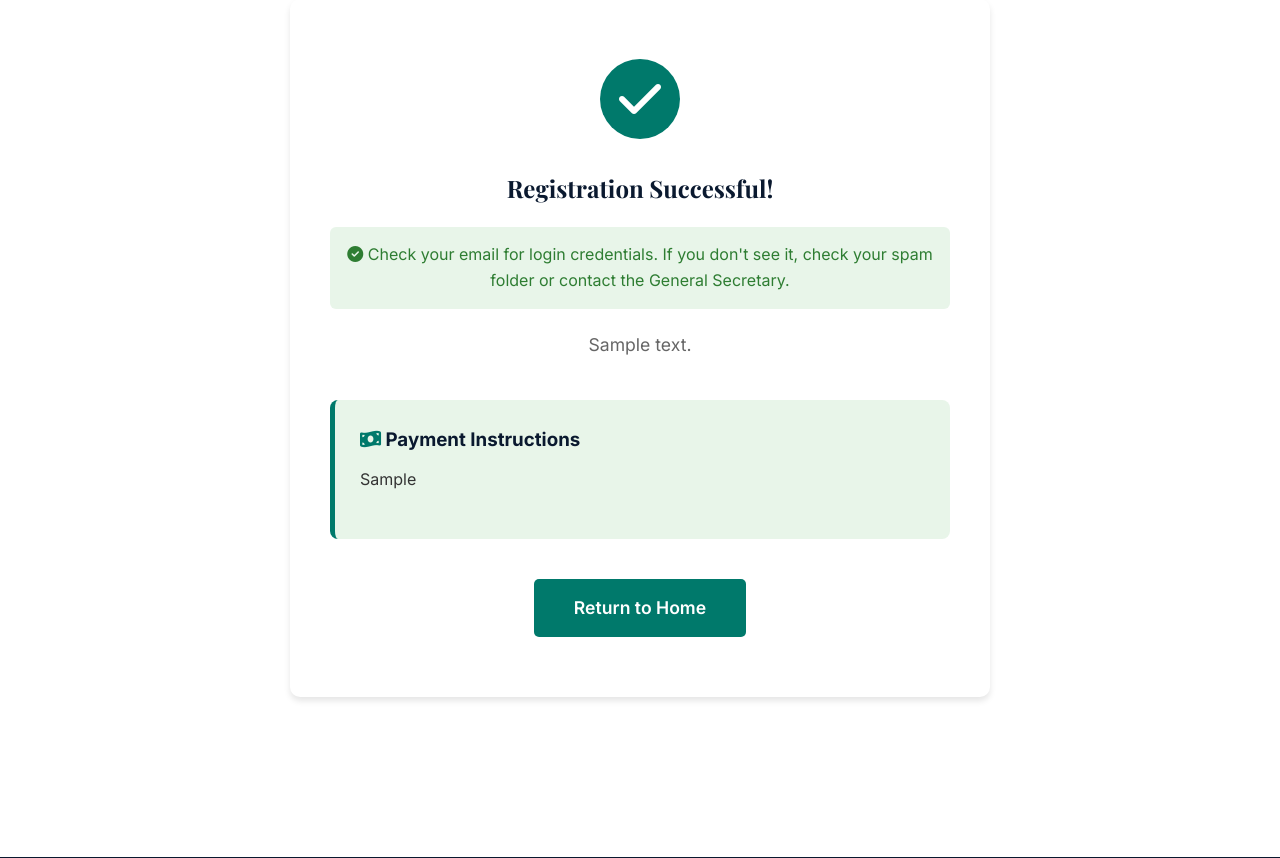
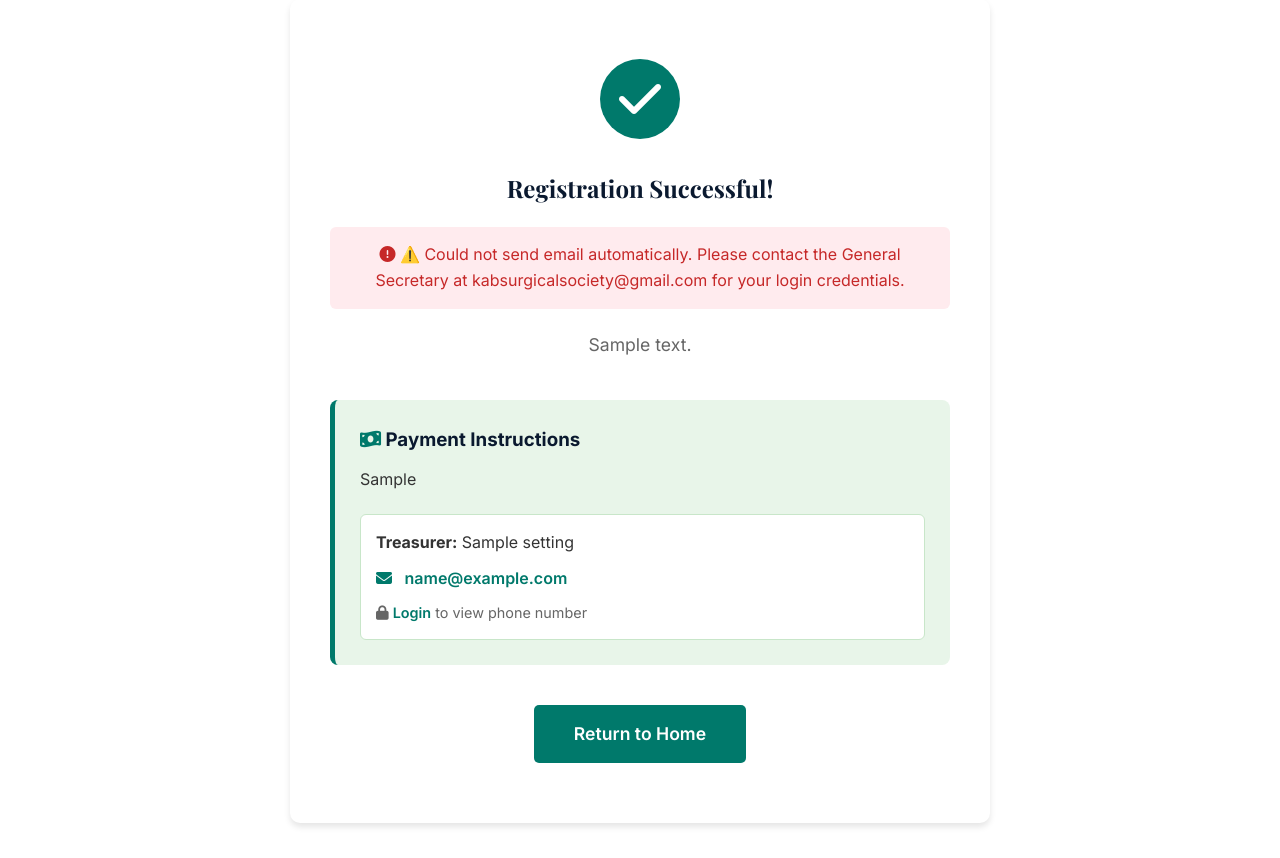
Before and after one commit to kevin-password/kuss_website, a Django app: template templates/join_success.html in a window 1280 px wide. Shown: the part 156-1014 px from the top of the page. Run offline with Django 5.2, Linux system fonts and the light colour scheme; the template is opened without the code that fills it: most values are stand-ins (such as "Sample title", 1, 10 or a date in 2020); grey boxes marked "Sample" are stand-in pictures; some libraries are stand-ins or nearby versions.

Commit message:
Modify join success template for email and contact info
Updated the welcome email message and added contact information for the Treasurer.

```diff
--- a/templates/join_success.html
+++ b/templates/join_success.html
@@ -12,7 +12,7 @@
         <h2 style="color: var(--navy); margin-bottom: 20px; font-family: 'Playfair Display', serif;">Registration Successful!</h2>
 
         <div id="emailStatus" style="background: #fff3cd; color: #856404; padding: 15px; border-radius: 6px; margin-bottom: 20px;">
-            <i class="fa-solid fa-spinner fa-spin"></i> Sending welcome email with your login credentials...
+            <i class="fa-solid fa-spinner fa-spin"></i> Sending your login credentials via email...
         </div>
 
         <p style="color: var(--text-light); font-size: 1.1rem; line-height: 1.8; margin-bottom: 40px;">
@@ -35,6 +35,37 @@
                     Please contact the Treasurer for payment details.
                 {% endif %}
             </p>
+
+            <div style="margin-top: 15px; padding: 15px; background: white; border-radius: 6px; border: 1px solid #c8e6c9;">
+                <p style="margin-bottom: 10px;">
+                    <strong>Treasurer:</strong>
+                    {% if settings.treasurer_name %}
+                        {{ settings.treasurer_name }}
+                    {% endif %}
+                </p>
+
+                {% if settings.contact_email %}
+                <p style="margin-bottom: 10px;">
+                    <i class="fa-solid fa-envelope" style="color: var(--teal); margin-right: 8px;"></i>
+                    <a href="mailto:{{ settings.contact_email }}" style="color: var(--teal); font-weight: 600;">
+                        {{ settings.contact_email }}
+                    </a>
+                </p>
+                {% endif %}
+
+                {% if request.session.member_id %}
+                    {% if settings.treasurer_phone %}
+                        <p style="font-size: 1.1rem; font-weight: 700; color: var(--teal); margin: 0;">
+                            <i class="fa-solid fa-phone"></i> {{ settings.treasurer_phone }}
+                        </p>
+                    {% endif %}
+                {% else %}
+                    <p style="color: var(--text-light); font-size: 0.9rem; margin: 0;">
+                        <i class="fa-solid fa-lock"></i>
+                        <a href="{% url 'login' %}" style="color: var(--teal); font-weight: 600;">Login</a> to view phone number
+                    </p>
+                {% endif %}
+            </div>
         </div>
         {% endif %}
 
@@ -46,25 +77,69 @@
     </div>
 </section>
 
+<!-- EmailJS SDK -->
+<script type="text/javascript" src="https://cdn.jsdelivr.net/npm/@emailjs/browser@4/dist/email.min.js"></script>
+
 <script>
-// Auto-send welcome email from browser
+// EmailJS Configuration
+const EMAILJS_PUBLIC_KEY = '1zMWIopNfq1nkwwxB';
+const EMAILJS_SERVICE_ID = 'service_d6fsqwi';
+const EMAILJS_TEMPLATE_ID = 'template_h2ubueh';
+
+// Initialize EmailJS
+(function() {
+    emailjs.init({
+        publicKey: EMAILJS_PUBLIC_KEY,
+    });
+})();
+
+// Auto-send welcome email from browser when page loads
 (async function sendWelcomeEmail() {
-    const WEB3FORMS_API_KEY = 'f2c217cf-dd95-44ea-b8db-037947e8edce';
-    const WEB3FORMS_API_URL = 'https://api.web3forms.com/submit';
     const emailStatus = document.getElementById('emailStatus');
 
     try {
-        // Get member info from server (add this endpoint if needed)
-        // For now, we'll use a simpler approach - just show message
+        // Step 1: Fetch new member info from server
+        const response = await fetch('/api/new-member-info/');
 
-        emailStatus.innerHTML = '<i class="fa-solid fa-check-circle"></i> Check your email for login credentials. If you don\'t see it, check your spam folder or contact the General Secretary.';
-        emailStatus.style.background = '#e8f5e9';
-        emailStatus.style.color = '#2e7d32';
+        if (!response.ok) {
+            throw new Error('Could not retrieve your registration details');
+        }
+
+        const memberData = await response.json();
+
+        // Step 2: Send email via EmailJS
+        const templateParams = {
+            to_email: memberData.email,
+            from_name: 'KUSS - Kabale University Surgical Society',
+            subject: 'Welcome to KUSS - Your Portal Login Details',
+            first_name: memberData.first_name,
+            email: memberData.email,
+            password: memberData.password,
+            payment_instructions: memberData.payment_instructions,
+            treasurer_name: memberData.treasurer_name,
+            treasurer_phone: memberData.treasurer_phone || '',
+            contact_email: memberData.contact_email
+        };
+
+        const emailResponse = await emailjs.send(
+            EMAILJS_SERVICE_ID,
+            EMAILJS_TEMPLATE_ID,
+            templateParams
+        );
+
+        if (emailResponse.status === 200) {
+            emailStatus.innerHTML = '<i class="fa-solid fa-check-circle"></i> ✅ Welcome email sent! Check your inbox (and spam folder) for your login credentials.';
+            emailStatus.style.background = '#e8f5e9';
+            emailStatus.style.color = '#2e7d32';
+        } else {
+            throw new Error('Email sending failed');
+        }
 
     } catch (error) {
-        emailStatus.innerHTML = '<i class="fa-solid fa-exclamation-circle"></i> Could not send email automatically. Please contact the General Secretary for your login credentials.';
+        emailStatus.innerHTML = `<i class="fa-solid fa-exclamation-circle"></i> ⚠️ Could not send email automatically. Please contact the General Secretary at kabsurgicalsociety@gmail.com for your login credentials.`;
         emailStatus.style.background = '#ffebee';
         emailStatus.style.color = '#c62828';
+        console.error('Welcome email error:', error);
     }
 })();
 </script>
```
